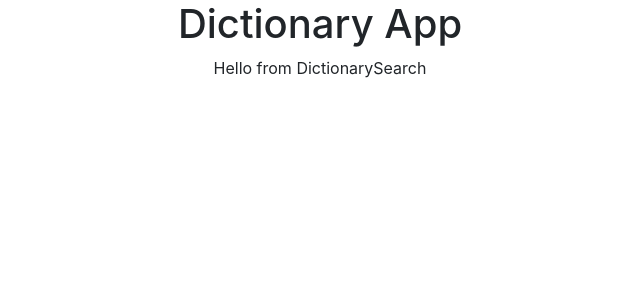
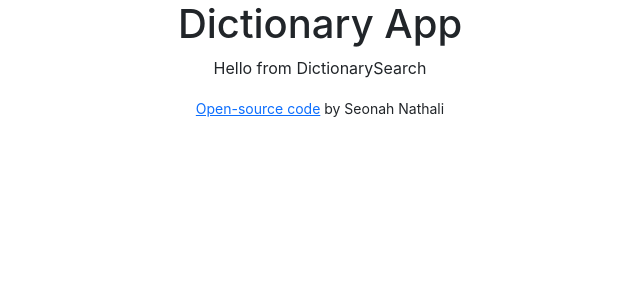
Before and after one commit to Pari-Pt/react-dictionary, a React (Create React App) app: page / in a window 1280 px wide. Shown: the top 300 px of the page, without its empty margins (320-960 px from the left). Built offline with nearby package versions, Linux system fonts and the light colour scheme.

Commit message:
Added footer note and link to GitHub repository

```diff
--- a/src/App.js
+++ b/src/App.js
@@ -6,6 +6,7 @@ export default function App() {
     <div className="App">
       <h1>Dictionary App</h1>
       <DictionarySearch />
+      <small><a href="https://github.com/Seo-Pt/react-dictionary">Open-source code</a> by Seonah Nathali</small>
     </div>
   );
 }
--- a/src/DictionarySearch.js
+++ b/src/DictionarySearch.js
@@ -2,5 +2,8 @@ import React from "react";
 import "./DictionarySearch.css";
 
 export default function DictionarySearch(){
-    return ("Hello from DictionarySearch");
+    return (
+        <div className="DictionarySearch">
+            <p>Hello from DictionarySearch</p>
+        </div>);
 }
```
